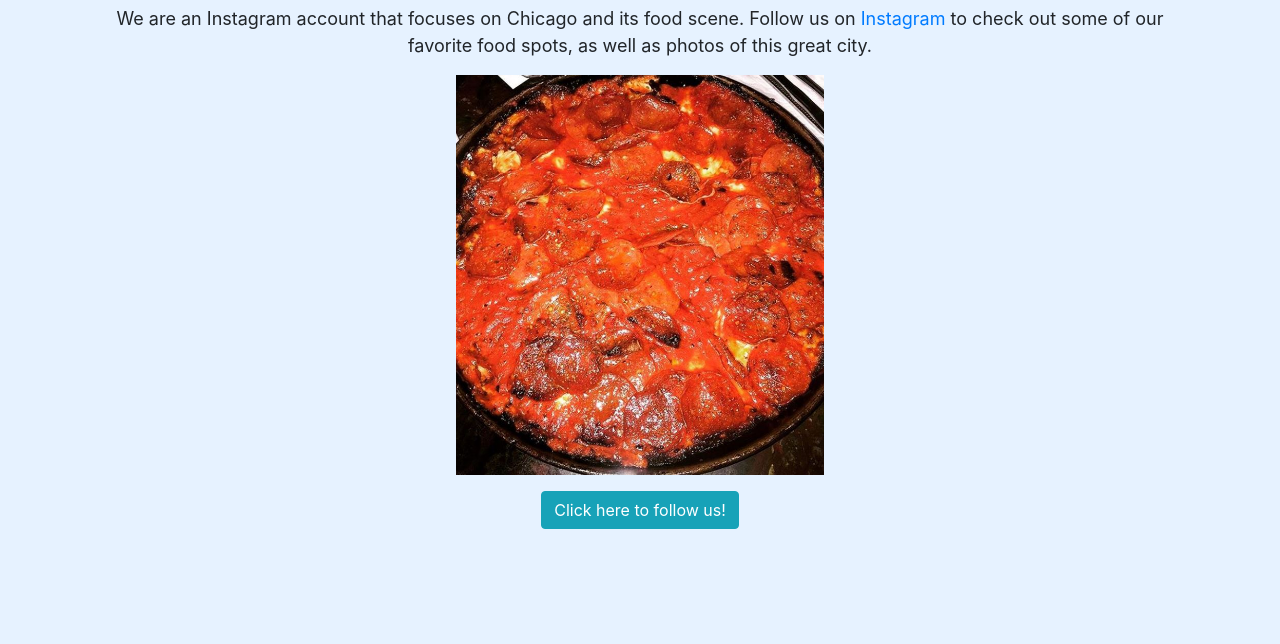
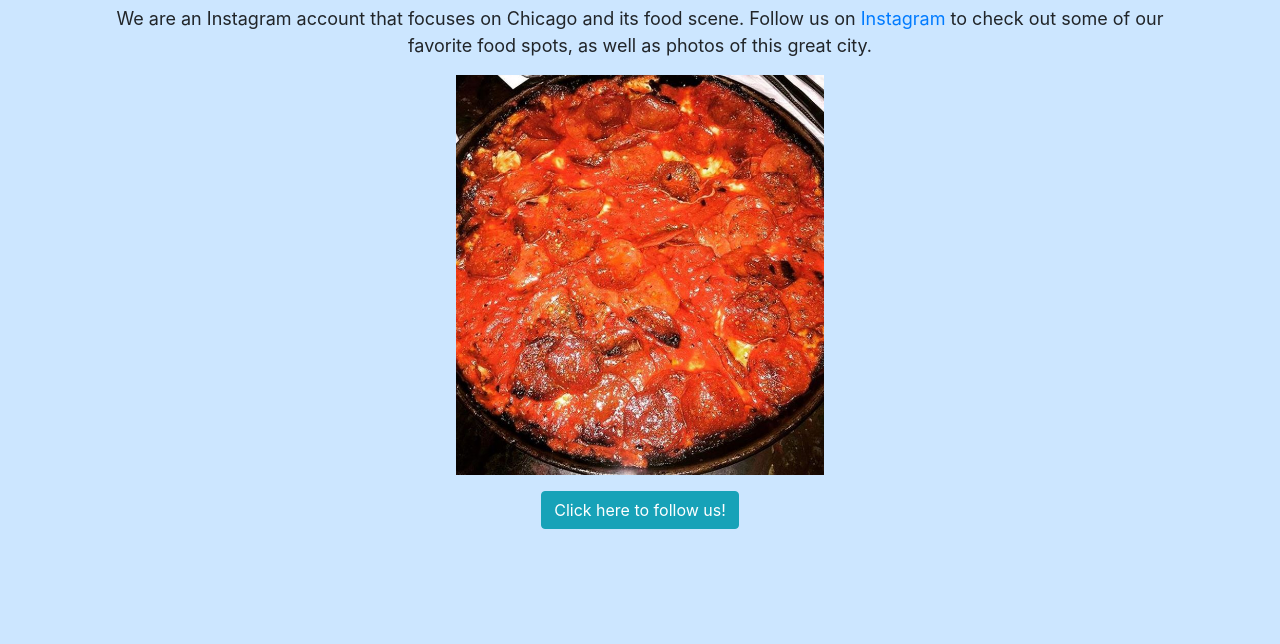
Before and after one commit to swicky08/swicky08.github.io, a plain HTML site: page index.html in a window 1280 px wide. Shown: the part 156-800 px from the top of the page. Drawn offline with nearby package versions, Linux system fonts and the light colour scheme.

Commit message:
change background

```diff
--- a/styles.css
+++ b/styles.css
@@ -25,5 +25,5 @@ h1{
 }
 
 body{
-  background-color: #e6f2ff;
+  background-color: #cce6ff;
 }
```
